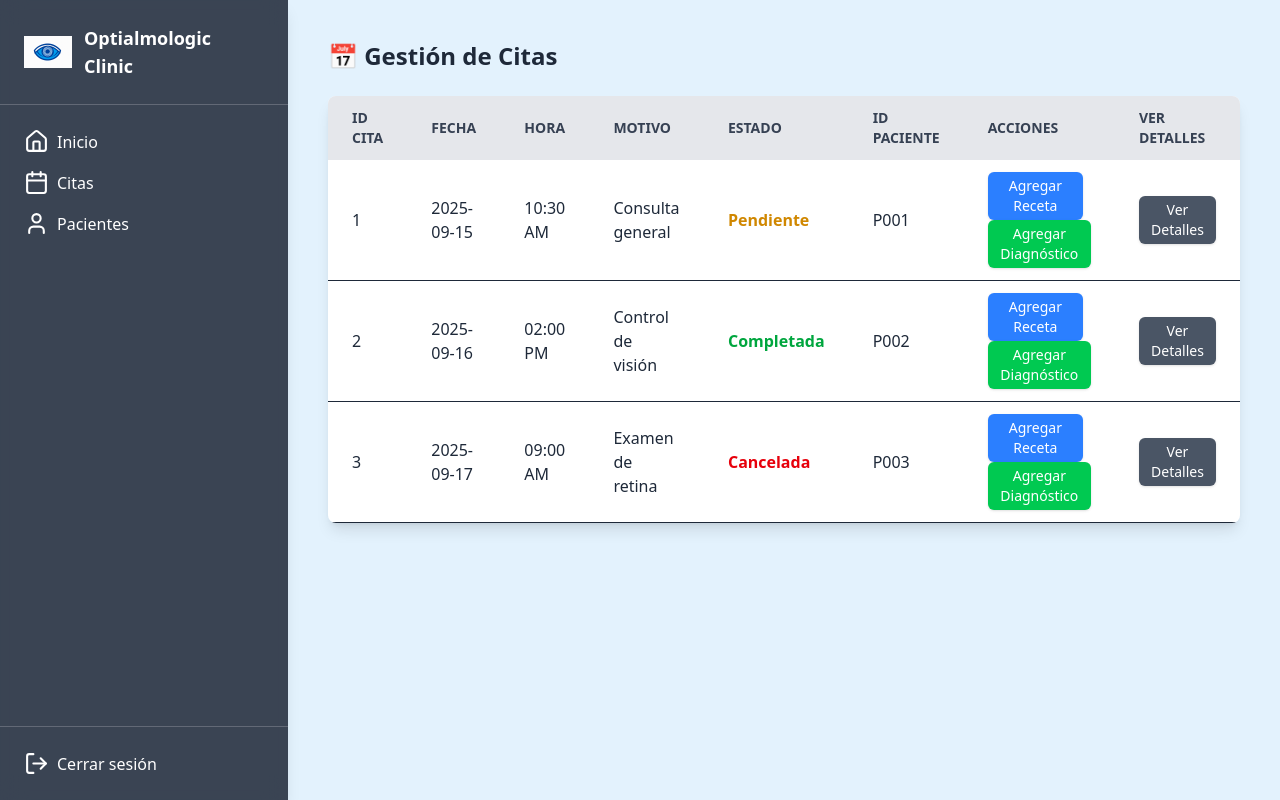
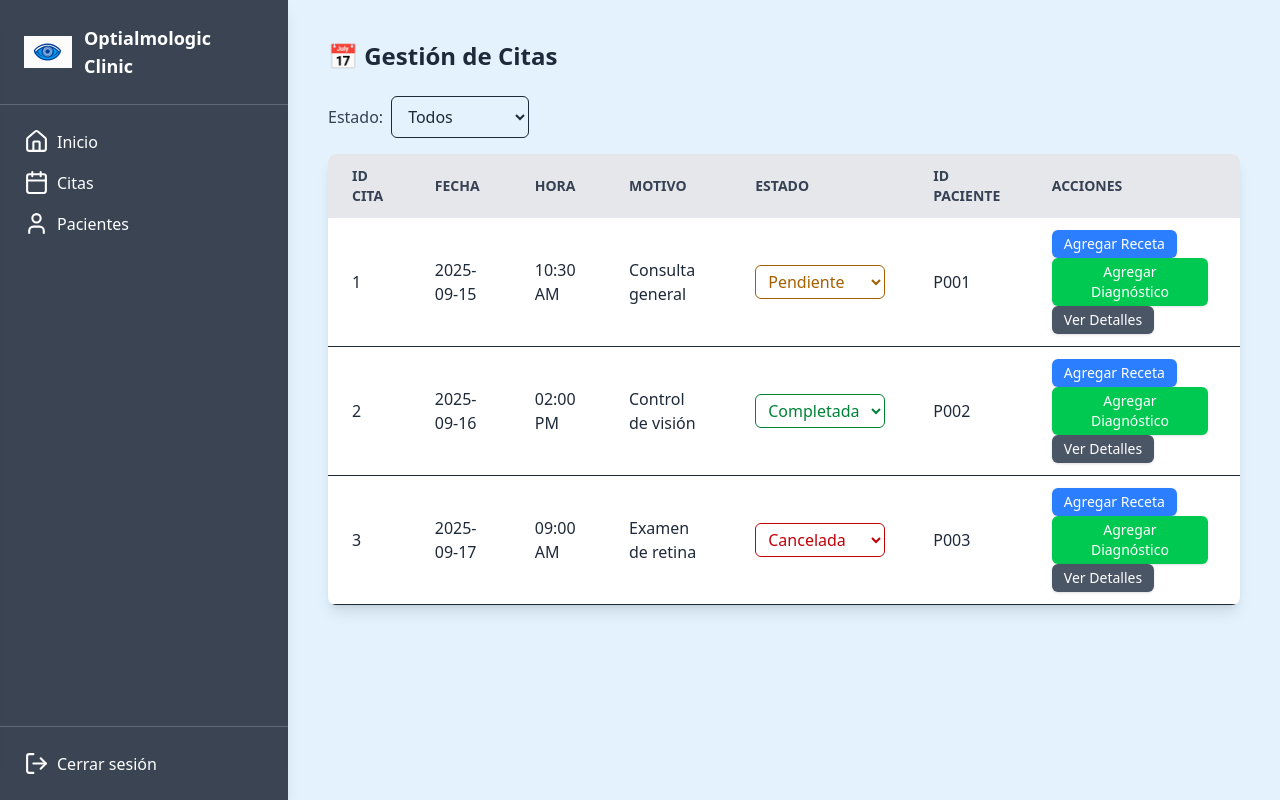
Before and after one commit to valejmartzz/OptialmologicClinic, a React (Vite) app in the folder Frontend/: page /citas in a window 1280 px wide. Built offline with nearby package versions, Linux system fonts and the light colour scheme.

Commit message:
agregar columna 'ESTADO' con selector de tres opciones en la tabla de gestión de citas

```diff
--- a/Frontend/src/componentesm/citas.jsx
+++ b/Frontend/src/componentesm/citas.jsx
@@ -4,18 +4,21 @@ import { Home, Calendar, User, LogOut } from "lucide-react";
 
 export default function Citas() {
   const [modalOpen, setModalOpen] = useState(false);
-  const [tipoAccion, setTipoAccion] = useState(""); // "Receta" | "Diagnóstico"
+  const [tipoAccion, setTipoAccion] = useState("");
   const [citaSeleccionada, setCitaSeleccionada] = useState(null);
   const [formData, setFormData] = useState({ titulo: "", descripcion: "" });
-
   const [accionesGuardadas, setAccionesGuardadas] = useState({});
   const [modalVerOpen, setModalVerOpen] = useState(false);
 
-  const citas = [
+  // Estado de las citas
+  const [citas, setCitas] = useState([
     { id_cita: 1, fecha: "2025-09-15", hora: "10:30 AM", motivo: "Consulta general", estado: "Pendiente", id_paciente: "P001" },
     { id_cita: 2, fecha: "2025-09-16", hora: "02:00 PM", motivo: "Control de visión", estado: "Completada", id_paciente: "P002" },
     { id_cita: 3, fecha: "2025-09-17", hora: "09:00 AM", motivo: "Examen de retina", estado: "Cancelada", id_paciente: "P003" },
-  ];
+  ]);
+
+  // 👉 Nuevo filtro de estado (select superior)
+  const [filtroEstado, setFiltroEstado] = useState("Todos");
 
   const abrirModal = (cita, accion) => {
     setCitaSeleccionada(cita);
@@ -23,7 +26,6 @@ export default function Citas() {
     setFormData({ titulo: "", descripcion: "" });
     setModalOpen(true);
   };
-
   const cerrarModal = () => setModalOpen(false);
 
   const handleChange = (e) => {
@@ -39,6 +41,7 @@ export default function Citas() {
         tipoAccion === "Receta"
           ? { ...prevAcciones, recetas: [...prevAcciones.recetas, { ...formData }] }
           : { ...prevAcciones, diagnosticos: [...prevAcciones.diagnosticos, { ...formData }] };
+
       return { ...prev, [citaSeleccionada.id_cita]: nuevaAccion };
     });
     cerrarModal();
@@ -49,6 +52,19 @@ export default function Citas() {
     setModalVerOpen(true);
   };
   const cerrarVerModal = () => setModalVerOpen(false);
+
+  const cambiarEstado = (id, nuevoEstado) => {
+    setCitas((prev) =>
+      prev.map((c) =>
+        c.id_cita === id ? { ...c, estado: nuevoEstado } : c
+      )
+    );
+  };
+
+  // 👉 Filtrar las citas según el select superior
+  const citasFiltradas = citas.filter(c =>
+    filtroEstado === "Todos" ? true : c.estado === filtroEstado
+  );
 
   return (
     <div className="flex min-h-screen" style={{ backgroundColor: "#E3F2FD" }}>
@@ -74,6 +90,22 @@ export default function Citas() {
       {/* CONTENIDO */}
       <main className="flex-1 p-10 text-gray-800">
         <h2 className="text-2xl font-semibold mb-6">📅 Gestión de Citas</h2>
+
+        {/* 👉 Nuevo select de filtro de estado */}
+        <div className="mb-4 flex items-center gap-2">
+          <label className="font-medium text-gray-700">Estado:</label>
+          <select
+            value={filtroEstado}
+            onChange={(e) => setFiltroEstado(e.target.value)}
+            className="border rounded-md px-3 py-2 focus:outline-none focus:ring focus:ring-cyan-300"
+          >
+            <option value="Todos">Todos</option>
+            <option value="Pendiente">Pendiente</option>
+            <option value="Completada">Completada</option>
+            <option value="Cancelada">Cancelada</option>
+          </select>
+        </div>
+
         <div className="overflow-x-auto shadow-lg rounded-lg">
           <table className="w-full text-left border-collapse bg-white">
             <thead>
@@ -85,24 +117,37 @@ export default function Citas() {
                 <th className="px-6 py-3">Estado</th>
                 <th className="px-6 py-3">ID Paciente</th>
                 <th className="px-6 py-3">Acciones</th>
-                {/* 🆕 Nueva columna para Ver Detalles */}
-                <th className="px-6 py-3">Ver Detalles</th>
               </tr>
             </thead>
             <tbody>
-              {citas.map((cita) => (
+              {citasFiltradas.map((cita) => (
                 <tr key={cita.id_cita} className="border-b hover:bg-gray-100">
                   <td className="px-6 py-3">{cita.id_cita}</td>
                   <td className="px-6 py-3">{cita.fecha}</td>
                   <td className="px-6 py-3">{cita.hora}</td>
                   <td className="px-6 py-3">{cita.motivo}</td>
-                  <td className={`px-6 py-3 font-semibold ${
-                      cita.estado === "Pendiente" ? "text-yellow-600" :
-                      cita.estado === "Completada" ? "text-green-600" : "text-red-600"}`}>
-                    {cita.estado}
+
+                  {/* Select para cambiar estado de la fila */}
+                  <td className="px-6 py-3">
+                    <select
+                      value={cita.estado}
+                      onChange={(e) => cambiarEstado(cita.id_cita, e.target.value)}
+                      className={`border rounded-md px-2 py-1 focus:outline-none ${
+                        cita.estado === "Pendiente"
+                          ? "text-yellow-700"
+                          : cita.estado === "Completada"
+                          ? "text-green-700"
+                          : "text-red-700"
+                      }`}
+                    >
+                      <option value="Pendiente">Pendiente</option>
+                      <option value="Completada">Completada</option>
+                      <option value="Cancelada">Cancelada</option>
+                    </select>
                   </td>
+
                   <td className="px-6 py-3">{cita.id_paciente}</td>
-                  {/* Acciones existentes */}
+
                   <td className="px-6 py-3 space-x-2">
                     <button
                       onClick={() => abrirModal(cita, "Receta")}
@@ -116,9 +161,6 @@ export default function Citas() {
                     >
                       Agregar Diagnóstico
                     </button>
-                  </td>
-                  {/* 🆕 Celda independiente para Ver Detalles */}
-                  <td className="px-6 py-3">
                     <button
                       onClick={() => abrirVerModal(cita)}
                       className="bg-gray-600 hover:bg-gray-700 text-white px-3 py-1 rounded-md text-sm shadow"
@@ -133,7 +175,7 @@ export default function Citas() {
         </div>
       </main>
 
-      {/* MODAL AGREGAR */}
+      {/* MODALES (sin cambios) */}
       {modalOpen && (
         <div className="fixed inset-0 bg-black bg-opacity-40 flex justify-center items-center z-50">
           <div className="bg-white rounded-lg shadow-xl p-6 w-full max-w-md">
@@ -173,7 +215,6 @@ export default function Citas() {
         </div>
       )}
 
-      {/* MODAL VER DETALLES */}
       {modalVerOpen && (
         <div className="fixed inset-0 bg-black bg-opacity-40 flex justify-center items-center z-50">
           <div className="bg-white rounded-lg shadow-xl p-6 w-full max-w-lg">
```
